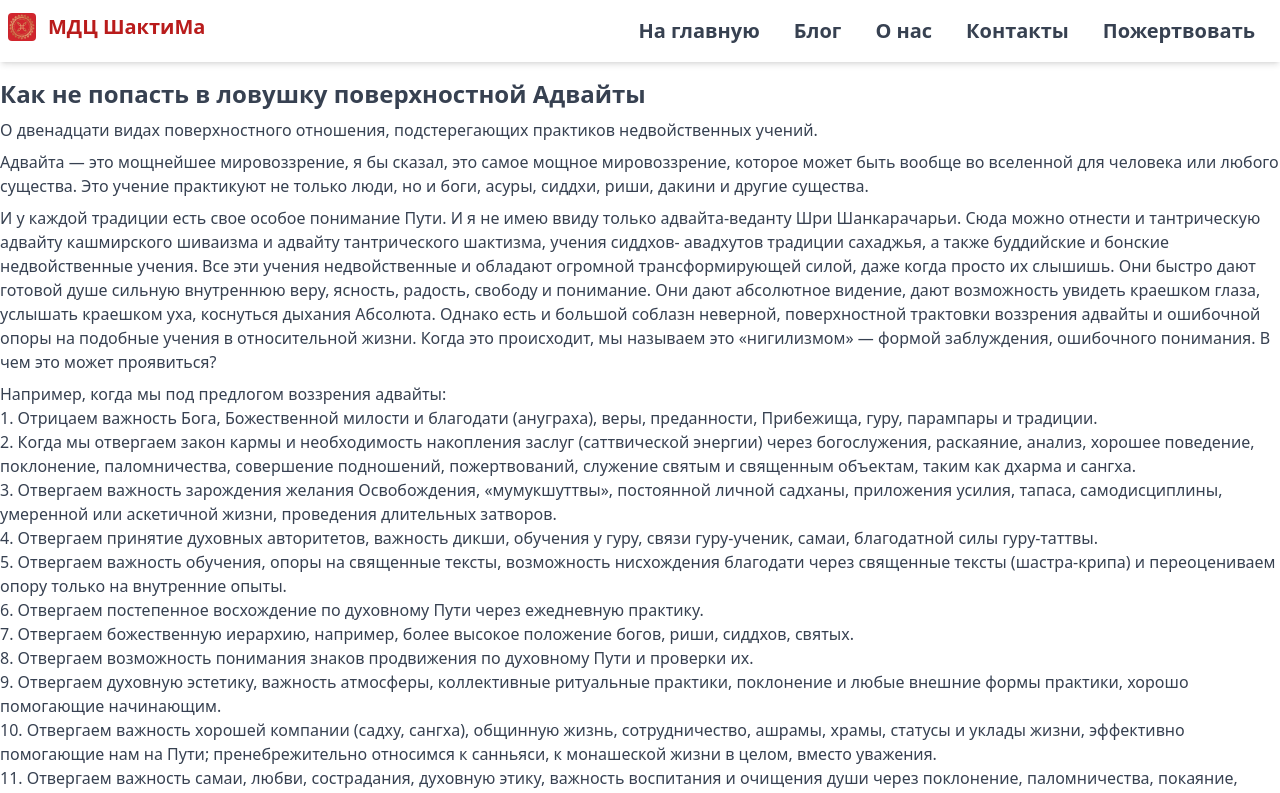
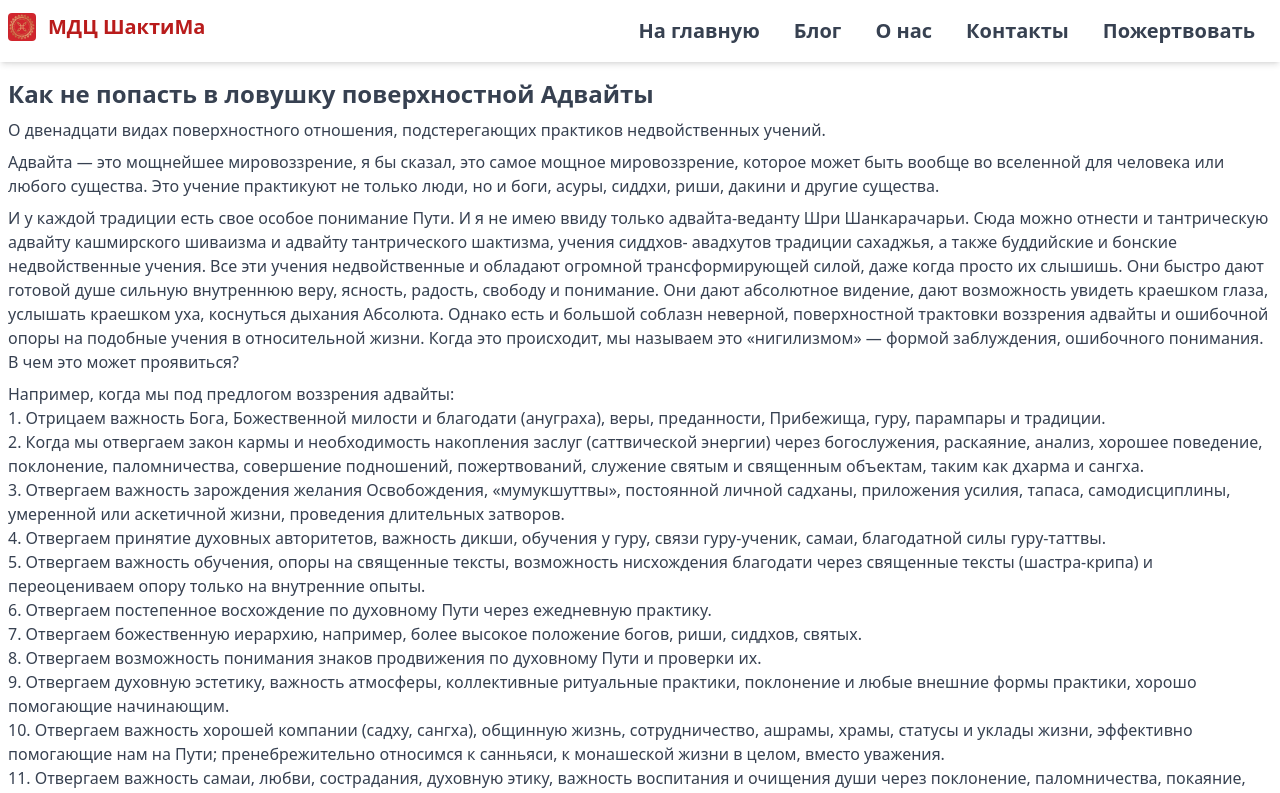
Before and after one commit to TimurTairov/mdc-shaktima, a React (Create React App) app: page /neoadwayta in a window 1280 px wide. Shown: the top 793 px of the page. Built offline with nearby package versions, Linux system fonts and the light colour scheme; the HTML template or start-up script is replaced by a standard one.

Commit message:
commit 2.4

```diff
--- a/src/Articles/MahaShivaRatri2024.jsx
+++ b/src/Articles/MahaShivaRatri2024.jsx
@@ -6,8 +6,8 @@ const slider = ['https://i.ibb.co/ncrXc2V/1.png', 'https://i.ibb.co/B3s7v4h/2.pn
 const MahaShivaRatri2024 = () => {
   return (
     <div className="max-w-screen-xl mx-auto mt-4">
-      <h3 className="dark:text-white  text-gray-700 font-bold text-2xl ml-2">Махашиваратри 2024</h3>
-      <div className="dark:text-slate-400 text-gray-700 ml-2">
+      <h3 className="dark:text-white  text-gray-700 font-bold text-2xl mx-2">Махашиваратри 2024</h3>
+      <div className="dark:text-slate-400 text-gray-700 mx-2">
         <p>Махашиваратри в этом году удался на славу Махадэву в прекрасном зале "Энергия Баланса".</p>
         <p>
           У нас было четыре пуджи, динамическая медитация, танцы, йога, чай, ханг, общение и прасад. На праздник пришло около 50 практикующих, многие из которых
--- a/src/Articles/NeoAdwayta.jsx
+++ b/src/Articles/NeoAdwayta.jsx
@@ -3,8 +3,8 @@ import React from 'react'
 const NeoAdwayta = () => {
   return (
     <div className="max-w-screen-xl mx-auto mt-4">
-      <h3 className="dark:text-white  text-gray-700 font-bold text-2xl">Как не попасть в ловушку поверхностной Адвайты</h3>
-      <div className="dark:text-slate-400 text-gray-700">
+      <h3 className="dark:text-white  text-gray-700 font-bold text-2xl mx-2">Как не попасть в ловушку поверхностной Адвайты</h3>
+      <div className="dark:text-slate-400 text-gray-700 mx-2">
         <p>О двенадцати видах поверхностного отношения, подстерегающих практиков недвойственных учений.</p>
         <p>
           Адвайта — это мощнейшее мировоззрение, я бы сказал, это самое мощное мировоззрение, которое может быть вообще во вселенной для человека или любого
```
